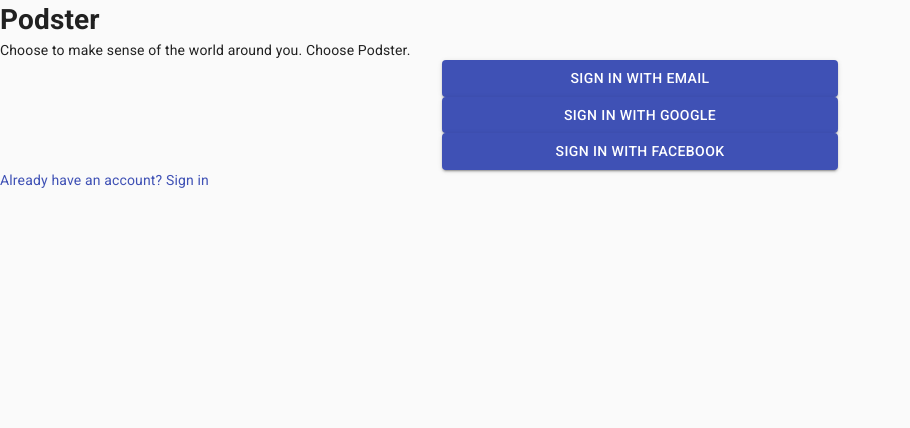
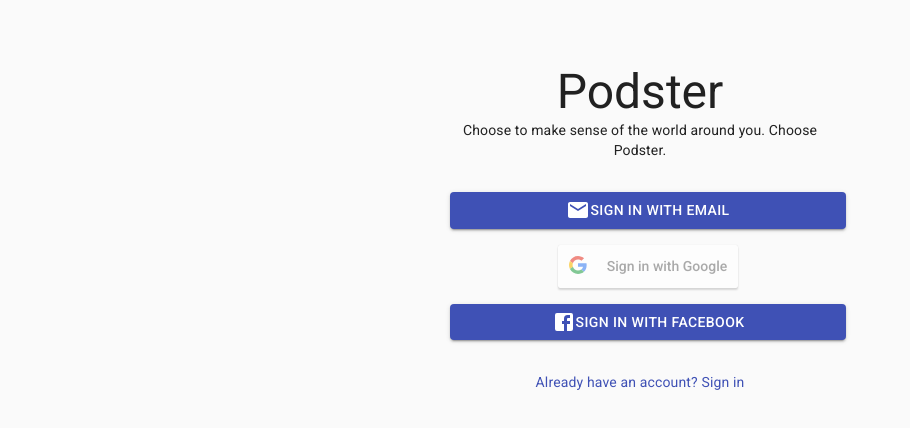
Before and after one commit to samisnotinsane/podster, a React (Create React App) app in the folder podster-react-web/: page / in a window 1280 px wide. Shown: the top 428 px of the page, without its empty margins (0-910 px from the left). Built offline with nearby package versions, Linux system fonts and the light colour scheme.

Commit message:
Adding sign in with Google

```diff
--- a/podster-react-web/package.json
+++ b/podster-react-web/package.json
@@ -10,6 +10,7 @@
     "@testing-library/user-event": "^7.2.1",
     "react": "^16.13.1",
     "react-dom": "^16.13.1",
+    "react-google-login": "^5.1.3",
     "react-router-dom": "^5.1.2",
     "react-scripts": "3.4.1",
     "typeface-roboto": "0.0.75"
--- a/podster-react-web/src/components/Home/index.js
+++ b/podster-react-web/src/components/Home/index.js
@@ -5,39 +5,81 @@
 import Grid from "@material-ui/core/Grid";
 import Button from "@material-ui/core/Button";
 import Link from "@material-ui/core/Link";
+import { Typography } from '@material-ui/core';
+import { makeStyles } from '@material-ui/core/styles';
+import EmailIcon from '@material-ui/icons/Email';
+import FacebookIcon from '@material-ui/icons/Facebook';
 
+import GoogleLogin from 'react-google-login';
+
+const responseGoogle = (response) => {
+  console.log(response);
+}
+
+const useStyles = makeStyles((theme) => ({
+  paper: {
+    marginTop: theme.spacing(8),
+    display: 'flex',
+    flexDirection: 'column',
+    alignItems: 'center',
+  },
+  buttonGroup: {
+    display: 'flex',
+    flexDirection: 'column',
+    alignItems: 'center',
+    margin: theme.spacing(3, 0)
+  },
+  button: {
+    margin: theme.spacing(1)
+  }
+}));
 
 function HomePage() {
+  const classes = useStyles();
+
   return (
-    <div>
-      <h1>Podster</h1>
-      <span>Choose to make sense of the world around you. Choose Podster.</span>
+    <div className={classes.paper}>
       <Container component="main" maxWidth="xs">
         <CssBaseline />
         <Grid>
+          <Typography variant="h3" align="center">
+            Podster
+          </Typography>
+          <Typography variant="body2" align="center">
+            Choose to make sense of the world around you. Choose Podster.
+          </Typography>
+        </Grid>
+
+
+        <Grid
+          className={classes.buttonGroup}
+          container
+          alignItems="center"
+        >
           <Button
-          fullWidth
-          variant="contained"
-          color="primary"
-          >
-            Sign in with Email
-          </Button>
-        </Grid>
-        <Grid>
-          <Button
+            className={classes.button}
             fullWidth
             variant="contained"
             color="primary"
           >
-            Sign in with Google
+            <EmailIcon />
+            Sign in with Email
           </Button>
-        </Grid>
-        <Grid>
+          <GoogleLogin
+            className={classes.button}
+            clientId="39828108942-74ho5nstb0o4fekv6sar7mnf202m3stv.apps.googleusercontent.com"
+            onSuccess={responseGoogle}
+            onFailure={responseGoogle}
+            buttonText="Sign in with Google"
+            cookiePolicy={'single_host_origin'}
+          />
           <Button
+            className={classes.button}
             fullWidth
             variant="contained"
             color="primary"
           >
+            <FacebookIcon />
             Sign in with Facebook
           </Button>
         </Grid>
```
Also changed, not shown: 1 other file (tests, documents, lock files or other folders).
